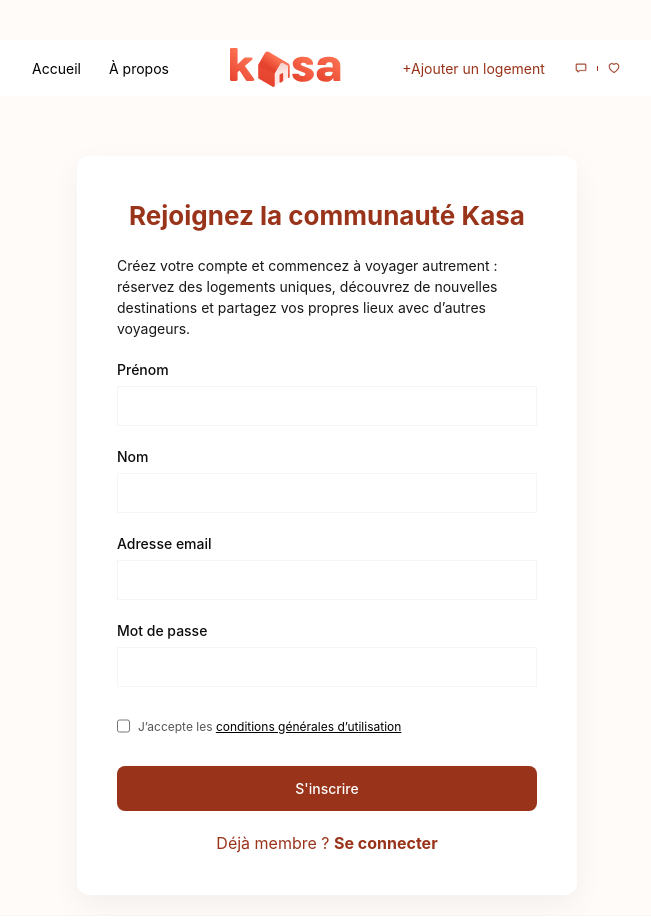
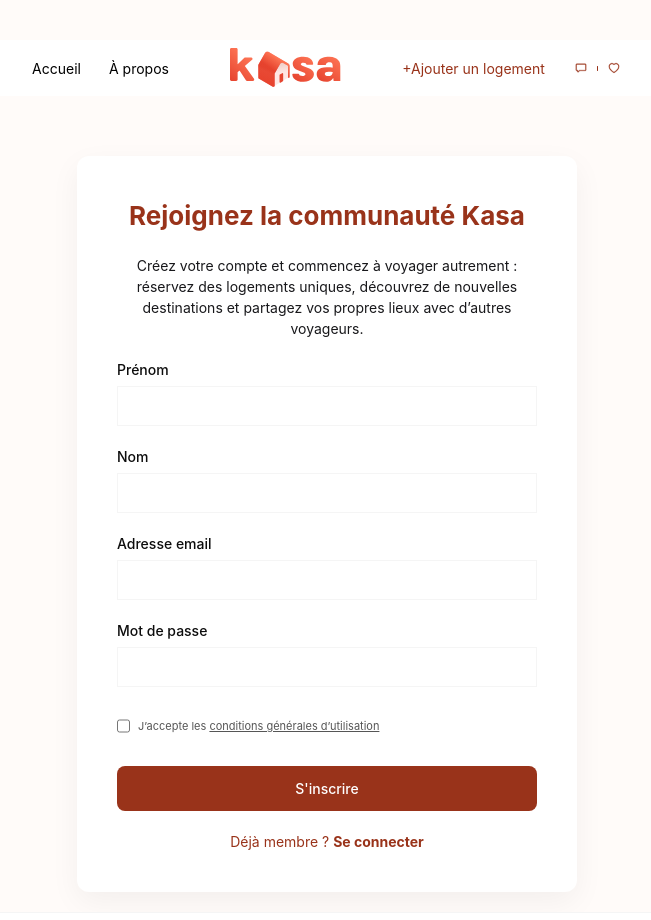
Before and after one commit to bastiersarah-ux/kasa, a Next.js app: page /auth/register in a window 1280 px wide. Shown: the top 920 px of the page, without its empty margins (313-964 px from the left). Built offline with nearby package versions, Linux system fonts and the light colour scheme; no server answers.

Commit message:
Correction style css

```diff
--- a/src/app/components/auth/AuthTemplate.module.css
+++ b/src/app/components/auth/AuthTemplate.module.css
@@ -57,12 +57,20 @@
     gap: 8px;
     font-size: 12px;
     color: #565656;
+
+    input {
+        margin-top: -1px;
+    }
+
+    >span {
+        font-size: 11px;
+        color: #565656;
+
+        a {
+            color: inherit;
+        }
+    }
 }
-
-.checkboxWrapper input {
-    margin-top: -1px;
-}
-
 
 
 .input:focus {
@@ -97,5 +105,8 @@
     color: var(--color-primary);
     font-size: 14px;
     text-align: center;
-    text-decoration: underline;
+
+    strong:hover {
+        text-decoration: underline;
+    }
 }
--- a/src/app/components/auth/AuthTemplate.tsx
+++ b/src/app/components/auth/AuthTemplate.tsx
@@ -115,7 +115,7 @@
               : "Rejoignez la communauté Kasa"}
           </h1>
 
-          <h2 className="h3">
+          <h2 className="h3 text-center">
             {isLogin
               ? "Connectez-vous pour retrouver vos réservations, vos annonces et tout ce qui rend vos séjours uniques."
               : "Créez votre compte et commencez à voyager autrement : réservez des logements uniques, découvrez de nouvelles destinations et partagez vos propres lieux avec d’autres voyageurs."}
@@ -220,12 +220,12 @@
                 checked={acceptedTerms}
                 onChange={(e) => setAcceptedTerms(e.target.checked)}
               />
-              <span>
+              <span className="inline">
                 {fieldErrors.terms && (
                   <span className={styles.error}>{fieldErrors.terms}</span>
                 )}
                 J’accepte les{" "}
-                <a href="#" className="text-black! underline!">
+                <a href="#" className="underline!">
                   conditions générales d’utilisation
                 </a>
               </span>
@@ -239,14 +239,18 @@
             {isLogin ? "Se connecter" : "S'inscrire"}
           </button>
 
-          {isLogin && <Link href="#">Mot de passe oublié ?</Link>}
+          {isLogin && (
+            <Link className={styles.link} href="#">
+              Mot de passe oublié ?
+            </Link>
+          )}
 
           {isLogin ? (
-            <Link href="/auth/register">
+            <Link className={styles.link} href="/auth/register">
               Pas encore de compte ? <strong>Inscrivez-vous</strong>
             </Link>
           ) : (
-            <Link href="/auth/login">
+            <Link className={styles.link} href="/auth/login">
               Déjà membre ? <strong>Se connecter</strong>
             </Link>
           )}
--- a/src/app/components/propertydetail/Gallery.module.css
+++ b/src/app/components/propertydetail/Gallery.module.css
@@ -2,7 +2,7 @@
 
 .mosaic {
     display: grid;
-    grid-template-columns: 2fr 1fr;
+    grid-template-columns: 1fr 1fr;
     gap: 8px;
     grid-template-rows: 420px;
 
@@ -12,7 +12,7 @@
     }
 
     .mainImage {
-        border-radius: 12px 0 0 12px;
+        border-radius: 12px;
     }
 }
 
--- a/src/app/globals.css
+++ b/src/app/globals.css
@@ -137,7 +137,7 @@
     }
 
     .page-content {
-      padding-inline: 140px;
+      padding-inline: 234px;
     }
   }
 
@@ -145,6 +145,10 @@
     display: grid;
     grid-template-columns: repeat(3, minmax(max-content, 120px));
     gap: 8px;
+
+    @media screen and (max-width: 48rem) {
+      grid-template-columns: repeat(auto-fit, minmax(max-content, 140px));
+    }
 
     >.badge {
       width: 100%;
@@ -160,4 +164,6 @@
     }
   }
 
+
+
 }
--- a/src/app/page.tsx
+++ b/src/app/page.tsx
@@ -36,7 +36,7 @@
         src={HomeImg}
         alt="Photo page d'accueil"
         className="w-full"
-        style={{ height: "auto" }}
+        style={{ height: "458px" }}
         priority
         loading="eager"
       />
@@ -48,7 +48,7 @@
           Comment ça marche ?
         </h3>
 
-        <h3 className="text-black">
+        <h3 className="text-black md:px-60">
           Que vous partiez pour un week-end improvisé, des vacances en famille
           ou un voyage professionnel, Kasa vous aide à trouver un lieu qui vous
           ressemble.
```
Also changed, not shown: src/app/favorite/FavoriteClient.tsx (+0 -8 lines).
